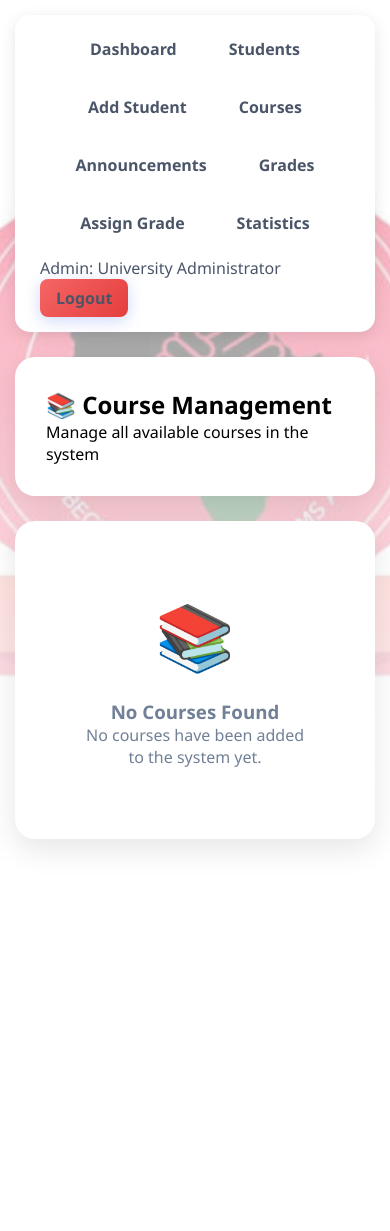
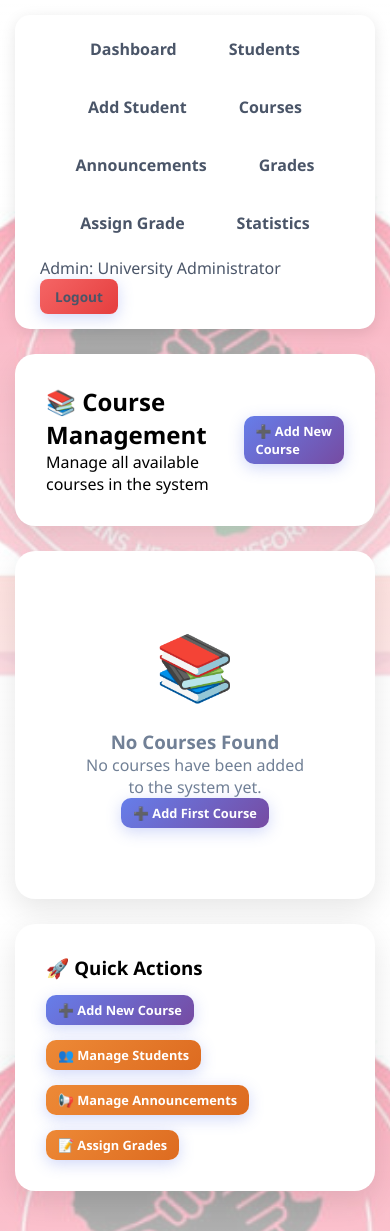
Before and after one commit to gandalf-lab/unity_uni_student_portal, a Flask app: page /admin/courses in a window 390 px wide. Before the commit the page ends 850 px from the top, so only its background shows below. Run offline with Flask 3, Linux system fonts and the light colour scheme; the visitor is signed in with stand-in values (Sample User, id 1); data that the repository does not hold is empty.

Commit message:
Update courses.html

```diff
--- a/templates/admin/courses.html
+++ b/templates/admin/courses.html
@@ -4,8 +4,13 @@
 
 {% block content %}
 <div class="card">
-    <h2>📚 Course Management</h2>
-    <p>Manage all available courses in the system</p>
+    <div style="display: flex; justify-content: space-between; align-items: center;">
+        <div>
+            <h2>📚 Course Management</h2>
+            <p>Manage all available courses in the system</p>
+        </div>
+        <a href="{{ url_for('add_course') }}" class="btn">➕ Add New Course</a>
+    </div>
 </div>
 
 <div class="card">
@@ -21,6 +26,7 @@
                     <th>Credits</th>
                     <th>Enrollment</th>
                     <th>Capacity</th>
+                    <th>Program</th>
                     <th>Actions</th>
                 </tr>
             </thead>
@@ -34,6 +40,7 @@
                     <td>{{ course.credits }}</td>
                     <td>{{ course.current_enrollment }}</td>
                     <td>{{ course.max_capacity }}</td>
+                    <td>{{ course.program }}</td>
                     <td>
                         <a href="{{ url_for('delete_course', course_id=course.id) }}"
                            class="btn danger"
@@ -51,7 +58,70 @@
         <div style="font-size: 4rem; margin-bottom: 20px;">📚</div>
         <h3>No Courses Found</h3>
         <p>No courses have been added to the system yet.</p>
+        <a href="{{ url_for('add_course') }}" class="btn">➕ Add First Course</a>
     </div>
     {% endif %}
 </div>
+
+<!-- Quick Actions -->
+<div class="card">
+    <h3>🚀 Quick Actions</h3>
+    <div style="display: flex; gap: 15px; flex-wrap: wrap; margin-top: 15px;">
+        <a href="{{ url_for('add_course') }}" class="btn">➕ Add New Course</a>
+        <a href="{{ url_for('admin_students') }}" class="btn secondary">👥 Manage Students</a>
+        <a href="{{ url_for('admin_announcements') }}" class="btn secondary">📢 Manage Announcements</a>
+        <a href="{{ url_for('assign_grade') }}" class="btn secondary">📝 Assign Grades</a>
+    </div>
+</div>
+
+<style>
+table {
+    width: 100%;
+    border-collapse: collapse;
+    background: white;
+    border-radius: 10px;
+    overflow: hidden;
+    box-shadow: 0 4px 6px rgba(0, 0, 0, 0.1);
+}
+
+th {
+    background: #f7fafc;
+    font-weight: 600;
+    color: #4a5568;
+    padding: 15px 20px;
+    text-align: left;
+    border-bottom: 2px solid #e2e8f0;
+}
+
+td {
+    padding: 12px 20px;
+    border-bottom: 1px solid #e2e8f0;
+    color: #4a5568;
+}
+
+tr:hover {
+    background: #f7fafc;
+}
+
+.btn.danger {
+    background: linear-gradient(135deg, #f56565, #e53e3e);
+    padding: 8px 15px;
+    font-size: 0.85rem;
+}
+
+@media (max-width: 768px) {
+    table {
+        font-size: 0.8rem;
+    }
+
+    th, td {
+        padding: 10px 8px;
+    }
+
+    .btn {
+        font-size: 0.8rem;
+        padding: 6px 12px;
+    }
+}
+</style>
 {% endblock %}
```
